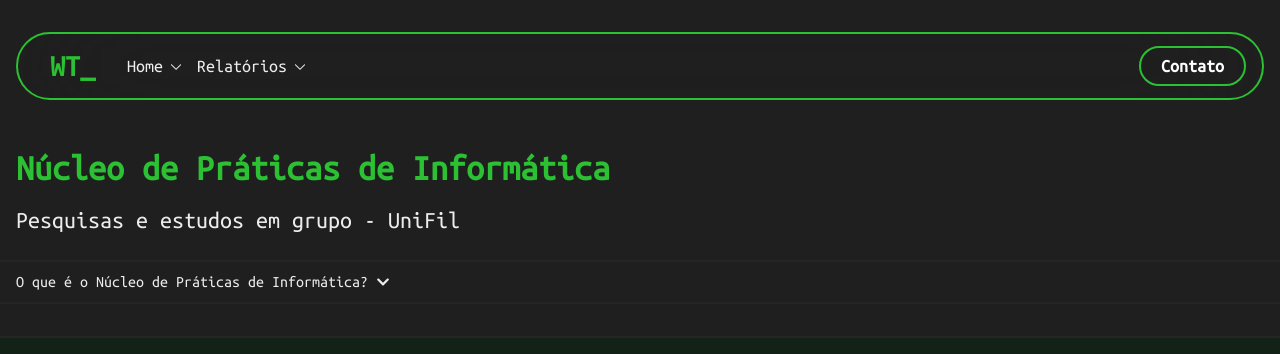
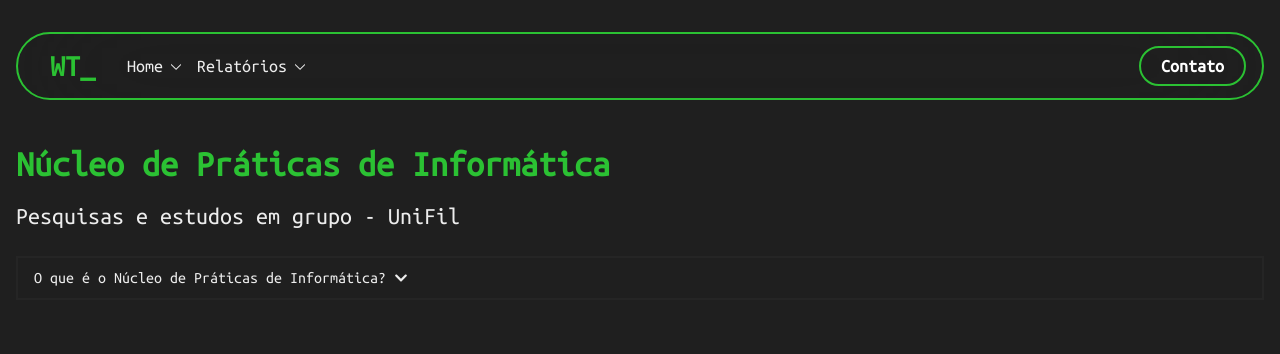
Before and after one commit to WitorDev/witortena, a Next.js app: page /reports/NPI in a window 1280 px wide. Shown: the top 354 px of the page. Built offline with nearby package versions, Linux system fonts and the light colour scheme; a web font is replaced by a local one.

Commit message:
updated styling in reports page for better visibility

```diff
--- a/app/components/ReportHeroSection.tsx
+++ b/app/components/ReportHeroSection.tsx
@@ -25,7 +25,7 @@
       id="hero"
       className={`${ubuntuMonoFont.className} border-b-2 border-primary-bg bg-background w-full`}
     >
-      <div className="w-full flex items-center justify-center pt-33"></div>
+      <div className="w-full flex items-center justify-center pt-32"></div>
       <div className="max-w-screen-xl px-4 w-full mx-auto text-left">
         <h1
           id="title"
@@ -41,8 +41,8 @@
             (title == "Blog" && "Postagens e artigos")}
         </h2>
       </div>
-      <div className="mt-6 border-y-2 border-primary-bg max-w-screen-xl mx-auto py-2">
-        <div className="px-4 mx-auto max-w-screen-xl">
+      <div className="mt-6 max-w-screen-xl mx-auto">
+        <div className="px-4 mx-4 border-2 py-2 border-primary-bg">
           <button
             type="button"
             className="flex items-center gap-2 focus:outline-none cursor-pointer text-left"
@@ -65,7 +65,7 @@
           )}
         </div>
       </div>
-      <div className="h-8 w-full"></div>
+      <div className="h-14 w-full"></div>
     </section>
   );
 }
```
